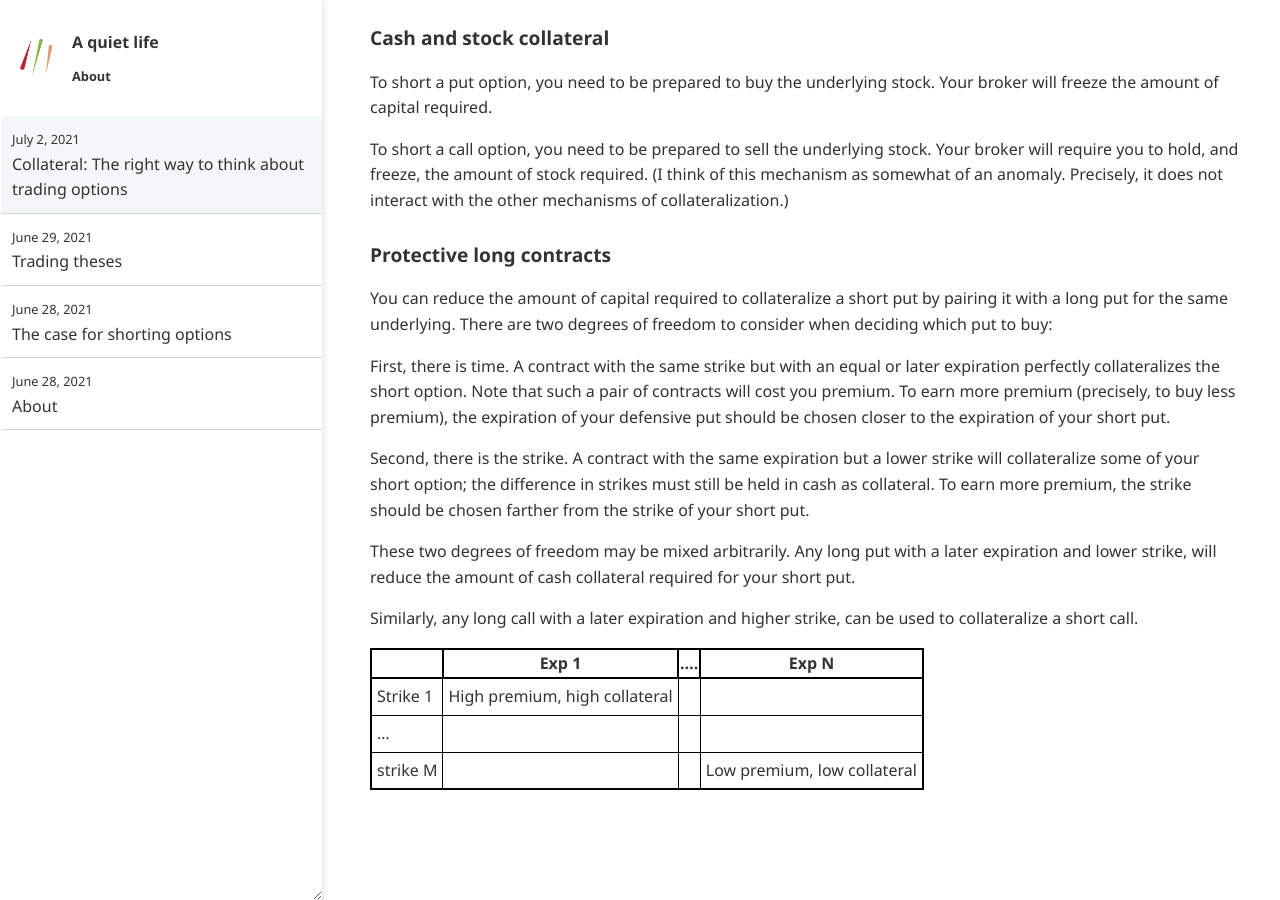
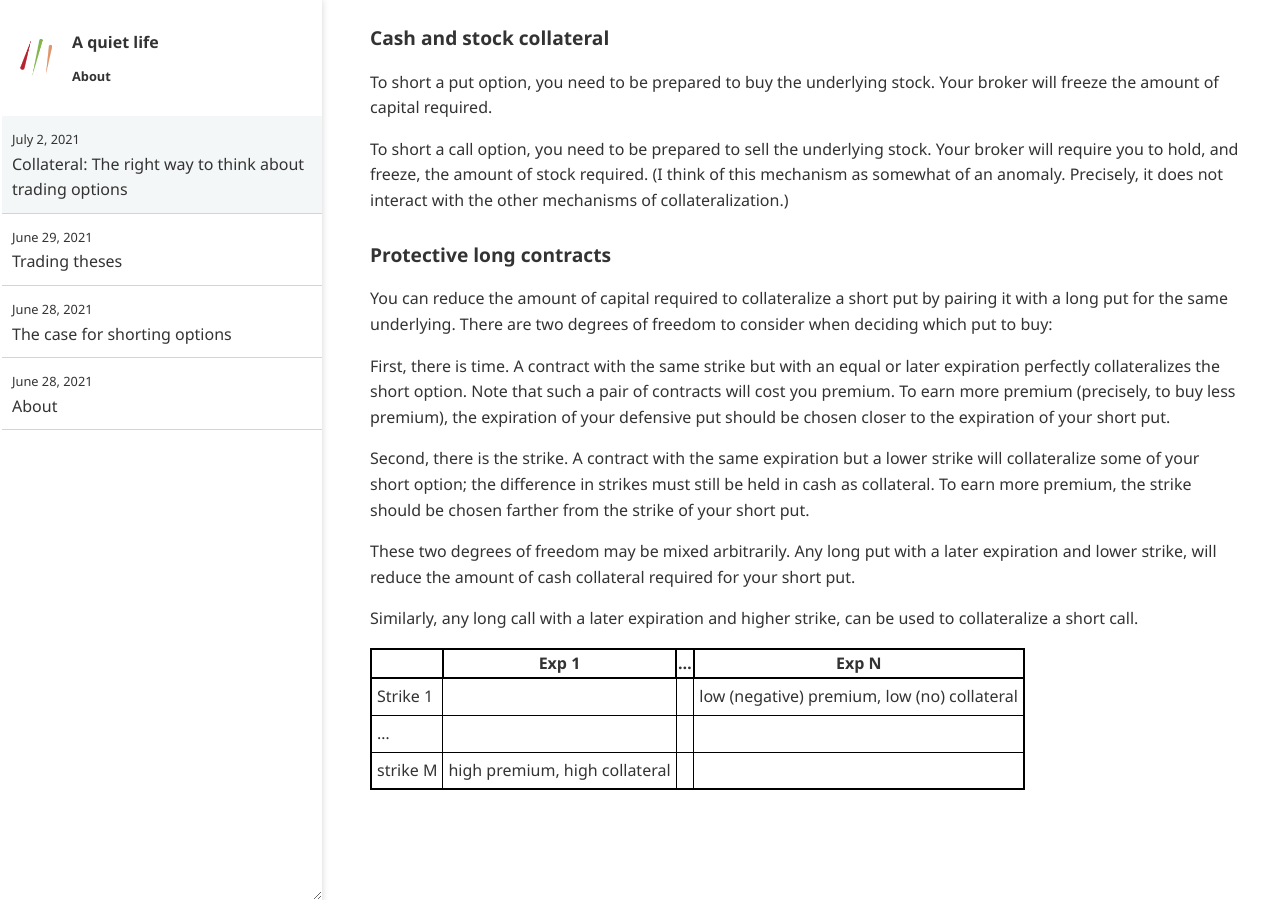
Before and after one commit to ansyblenetwork/aquietlife, a Jekyll site: the page built from _posts/2021-07-02-collateral.md, in a window 1280 px wide and 900 px high, scrolled down 664 px. Built offline with Jekyll 4.4.1, drawn with Linux system fonts in a browser that asks for light colours.

Commit message:
Update 2021-07-02-collateral.md

```diff
--- a/_posts/2021-07-02-collateral.md
+++ b/_posts/2021-07-02-collateral.md
@@ -39,8 +39,8 @@ These two degrees of freedom may be mixed arbitrarily. Any long put with a later
 
 Similarly, any long call with a later expiration and higher strike, can be used to collateralize a short call.
 
-|      | Exp 1 |  .... | Exp N |
+|      | Exp 1 |  ... | Exp N |
 | ----------- | ----------- | ----------- | ----------- |
-| Strike 1      | High premium, high collateral    |
-| ...   |         |
-| strike M   |         | | Low premium, low collateral |
+| Strike 1   ||| low (negative) premium, low (no) collateral    |
+| ...   |
+| strike M   |high premium, high collateral |
```
